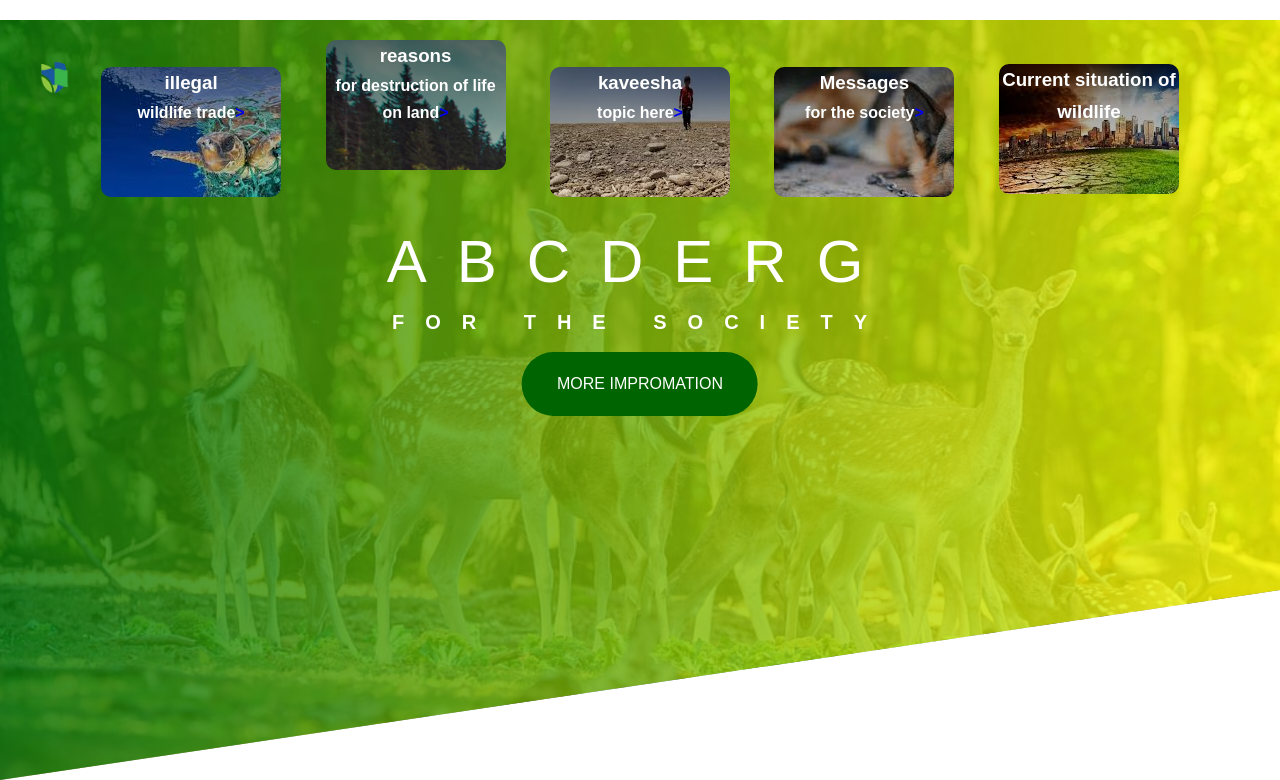
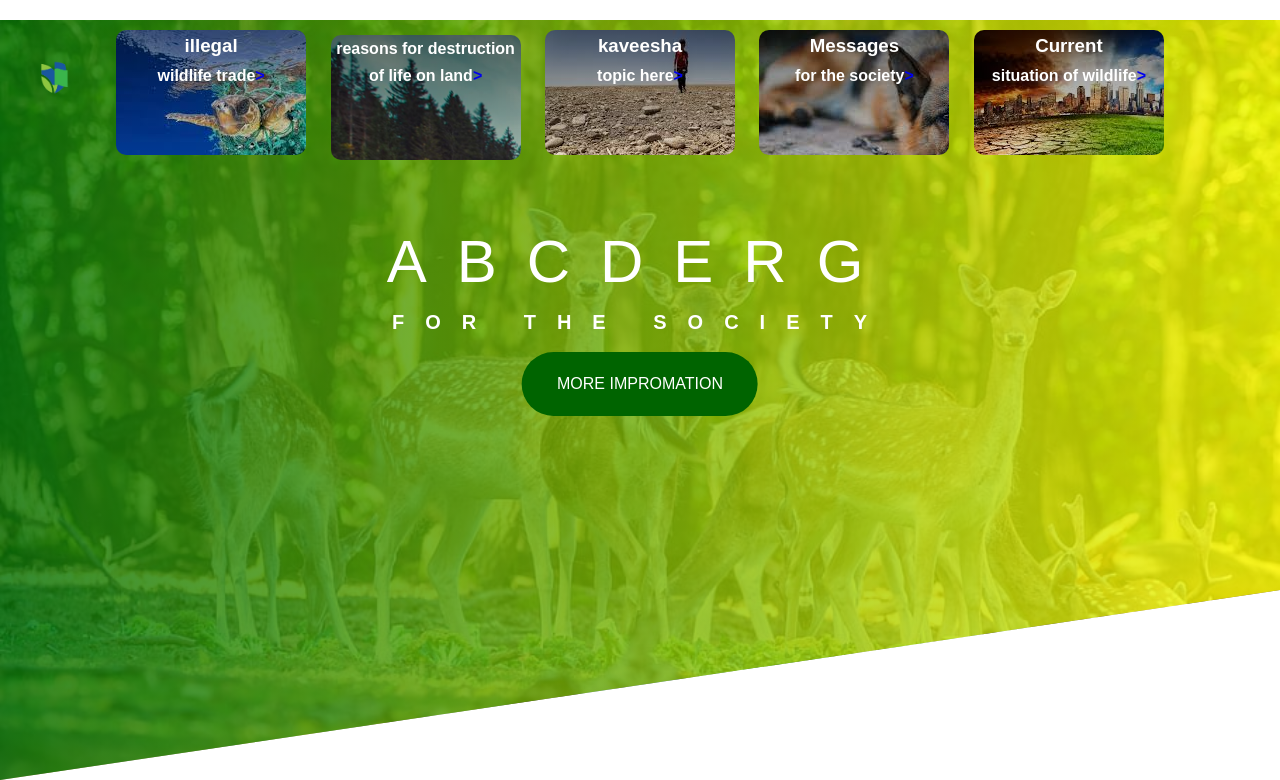
Before and after one commit to sathsaranigithub/new_project, a PHP site: page /mainPage.html in a window 1280 px wide. Shown: the part 80-860 px from the top of the page. Run offline with PHP 8.4, Linux system fonts and the light colour scheme; some libraries are stand-ins or nearby versions.

Commit message:
edited topics name

```diff
--- a/mainPage.html
+++ b/mainPage.html
@@ -53,8 +53,9 @@
                             <li>
                                 <div class="xop-box xop-img-2">
                                     <a href="#">
-                                        <h3><font  color="white">reasons </font></h3>
-                                        <h4><font color="white">for destruction of life on land</font>></h4>
+
+                                        <h4><font color="white">reasons for destruction of life on land</font>></h4>
+
                                     </a>
                                 </div>
                             </li>
@@ -77,7 +78,8 @@
                             <li>
                                 <div class="xop-box xop-img-5">
                                     <a href="#">
-                                        <h3><font  color="white">Current situation of wildlife </font></h3>
+                                        <h3><font  color="white">Current</font></h3>
+                                        <h4><font color="white"> situation of wildlife</font>></h4>
 
                                     </a>
                                 </div>
--- a/style.css
+++ b/style.css
@@ -279,10 +279,10 @@ a:hover {
 }
 
 .xop-grid li {
-  width: 180px;
-  height: 130px;
+  width: 190px;
+  height: 125px;
   display: inline-block;
-  margin: 20px;
+  margin: 10px;
 }
 
 .xop-box {
```
